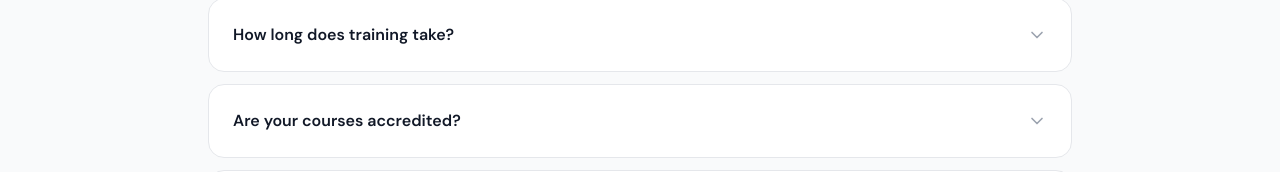
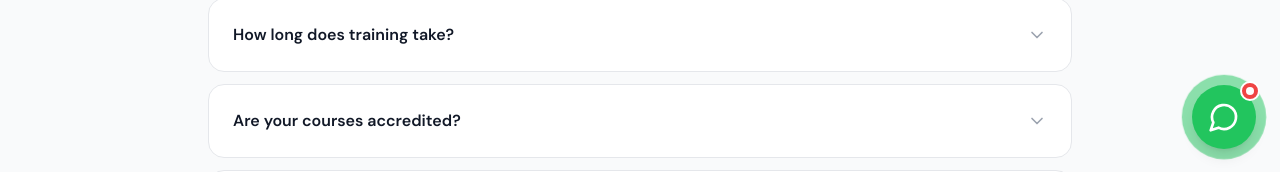
Before and after one commit to mianmazharshah18225-dotcom/SAFECERT, a Next.js app: page /faqs in a window 1280 px wide. Shown: the part 627-799 px from the top of the page. Built offline with nearby package versions, Linux system fonts and the light colour scheme; no server answers.

Commit message:
Add WhatsApp floating button for direct messaging

```diff
--- a/app/layout.tsx
+++ b/app/layout.tsx
@@ -3,6 +3,7 @@ import './globals.css'
 import Navbar from '@/components/Navbar'
 import Footer from '@/components/Footer'
 import Providers from '@/components/Providers'
+import WhatsAppButton from '@/components/WhatsAppButton'
 
 export const metadata: Metadata = {
   title: 'SafeCert Skills Ltd – Professional Training in Luton | First Aid, Food Hygiene & Health Safety',
@@ -71,6 +72,7 @@ export default function RootLayout({
             {children}
           </main>
           <Footer />
+          <WhatsAppButton />
         </Providers>
       </body>
     </html>
--- /dev/null
+++ b/components/WhatsAppButton.tsx
@@ -0,0 +1,55 @@
+'use client'
+
+import { MessageCircle, X } from 'lucide-react'
+import { useState } from 'react'
+
+export default function WhatsAppButton() {
+  const [isHovered, setIsHovered] = useState(false)
+  const whatsappNumber = '447918428115' // +44 7918428115 without + and spaces
+  const message = 'Hello! I would like to enquire about your training courses.'
+  const whatsappUrl = `https://wa.me/${whatsappNumber}?text=${encodeURIComponent(message)}`
+
+  return (
+    <>
+      {/* WhatsApp Floating Button */}
+      <a
+        href={whatsappUrl}
+        target="_blank"
+        rel="noopener noreferrer"
+        className="fixed bottom-6 right-6 z-50 group"
+        onMouseEnter={() => setIsHovered(true)}
+        onMouseLeave={() => setIsHovered(false)}
+        aria-label="Chat on WhatsApp"
+      >
+        {/* Tooltip */}
+        <div
+          className={`absolute right-full mr-3 top-1/2 -translate-y-1/2 bg-gray-900 text-white px-4 py-2 rounded-lg shadow-lg whitespace-nowrap transition-all duration-200 ${
+            isHovered ? 'opacity-100 translate-x-0' : 'opacity-0 translate-x-2 pointer-events-none'
+          }`}
+        >
+          <span className="text-sm font-medium">Chat with us on WhatsApp</span>
+          {/* Arrow */}
+          <div className="absolute right-0 top-1/2 -translate-y-1/2 translate-x-full">
+            <div className="w-0 h-0 border-t-8 border-t-transparent border-b-8 border-b-transparent border-l-8 border-l-gray-900"></div>
+          </div>
+        </div>
+
+        {/* Button */}
+        <div className="relative">
+          {/* Pulse animation */}
+          <span className="absolute inset-0 rounded-full bg-green-500 animate-ping opacity-75"></span>
+
+          {/* Main button */}
+          <div className="relative w-16 h-16 bg-green-500 hover:bg-green-600 rounded-full shadow-lg flex items-center justify-center transition-all duration-200 group-hover:scale-110">
+            <MessageCircle className="w-8 h-8 text-white" strokeWidth={2} />
+          </div>
+
+          {/* Badge - Optional: Show "Online" status */}
+          <div className="absolute -top-1 -right-1 w-5 h-5 bg-red-500 rounded-full border-2 border-white flex items-center justify-center">
+            <div className="w-2 h-2 bg-white rounded-full animate-pulse"></div>
+          </div>
+        </div>
+      </a>
+    </>
+  )
+}
--- a/lib/data.ts
+++ b/lib/data.ts
@@ -3,6 +3,7 @@ export const COMPANY = {
   tagline: "Get Trained, Get Certified",
   subtitle: "Professional Training & Certification Provider in Luton",
   phone: '0800 123 4567',
+  whatsapp: '+44 7918 428115',
   email: 'info@safecertskill.co.uk',
   supportEmail: 'support@safecertskill.co.uk',
   address: 'Luton, United Kingdom',
```
